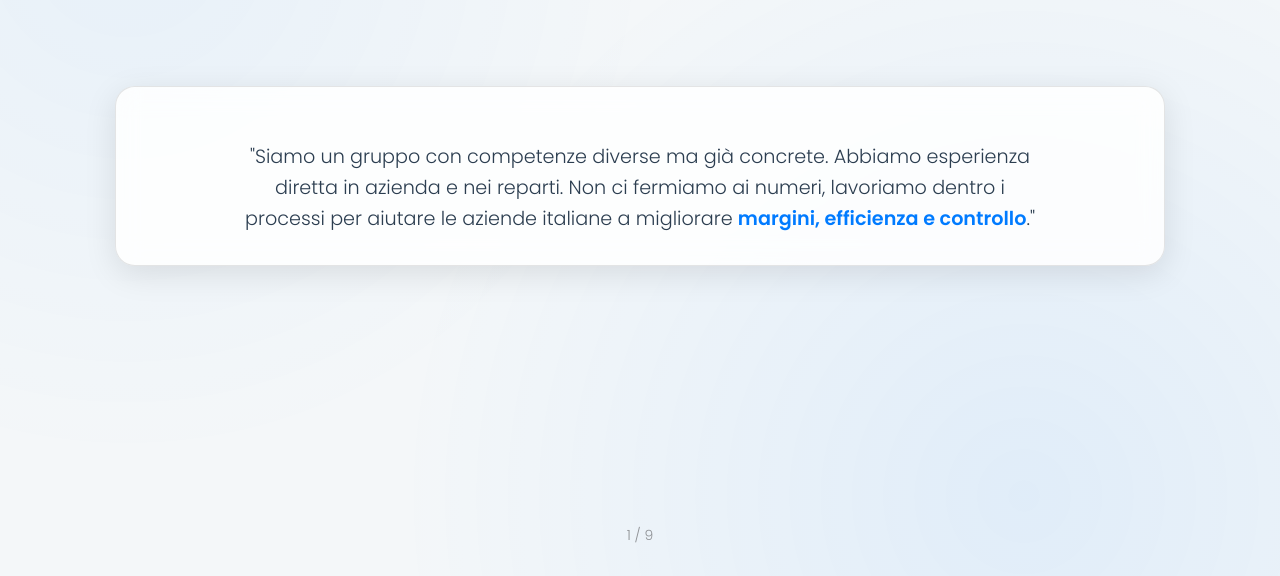
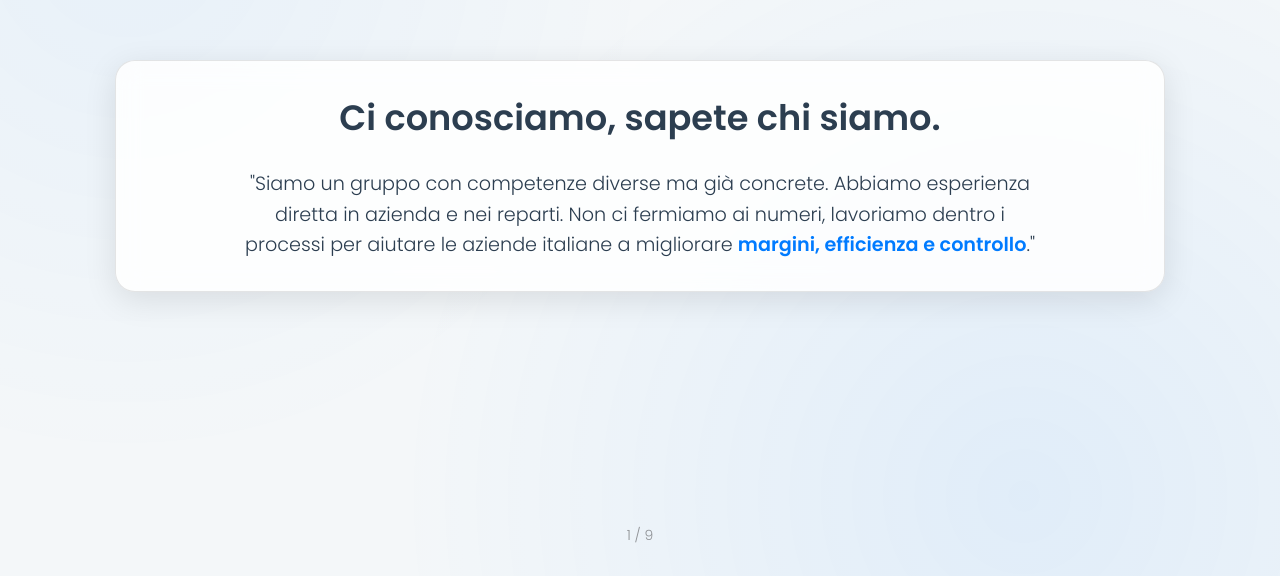
Before and after one commit to giuseppepassaniti/pmi, a plain HTML site: page index.html in a window 1280 px wide. Shown: the part 224-800 px from the top of the page. Drawn offline with Linux system fonts and the light colour scheme.

Commit message:
Update index.html

```diff
--- a/index.html
+++ b/index.html
@@ -299,7 +299,7 @@
         <!-- SLIDE 1: APERTURA -->
         <section class="slide" id="slide-1">
             <div class="content-box">
-                <h2></h2>
+                <h2>Ci conosciamo, sapete chi siamo.</h2>
                 <p style="font-size: 1.2rem; line-height: 1.6; max-width: 800px; margin: 0 auto;">
                      "Siamo un gruppo con competenze diverse ma già concrete. Abbiamo esperienza diretta in azienda e nei reparti. Non ci fermiamo ai numeri, lavoriamo dentro i processi per aiutare le aziende italiane a migliorare <span class="highlight">margini, efficienza e controllo</span>."
                 </p>
```
